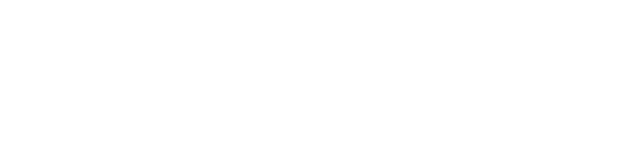
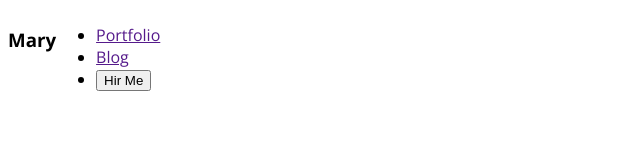
Before and after one commit to chanda-27/my-new-portfolio, a plain HTML site: page index.html in a window 1280 px wide. Shown: the whole page, without its empty margins (0-640 px from the left). Drawn offline with nearby package versions, Linux system fonts and the light colour scheme.

Commit message:
added font

```diff
--- a/index.html
+++ b/index.html
@@ -1,13 +1,27 @@
 <!DOCTYPE html>
 <html lang="en">
+
 <head>
     <meta charset="UTF-8">
     <meta name="viewport" content="width=device-width, initial-scale=1.0">
     <title>My New portfolio Website</title>
+    <link rel="preconnect" href="https://fonts.googleapis.com">
+    <link rel="preconnect" href="https://fonts.gstatic.com" crossorigin>
+    <link href="https://fonts.googleapis.com/css2?family=Open+Sans:ital,wght@0,300..800;1,300..800&display=swap"
+        rel="stylesheet">
+    <link rel="stylesheet" href="styles/portfolio.css">
 </head>
-<body>
+
+<body class="open-sans-normal">
     <header>
-
+        <nav>
+            <h3>Mary</h3>
+            <ul>
+                <li><a href="">Portfolio</a></li>
+                <li><a href="">Blog</a></li>
+                <li><a href=""><button>Hir Me</button></a></li>
+            </ul>
+        </nav>
     </header>
     <main>
 
@@ -17,4 +31,5 @@
     </footer>
 
 </body>
+
 </html>
--- /dev/null
+++ b/styles/portfolio.css
@@ -0,0 +1,13 @@
+
+.open-sans-normal {
+  font-family: "Open Sans", sans-serif;
+  font-optical-sizing: auto;
+  font-style: normal;
+  font-variation-settings:
+    "wdth" 100;
+}
+
+
+nav{
+    display: flex;
+}
```
